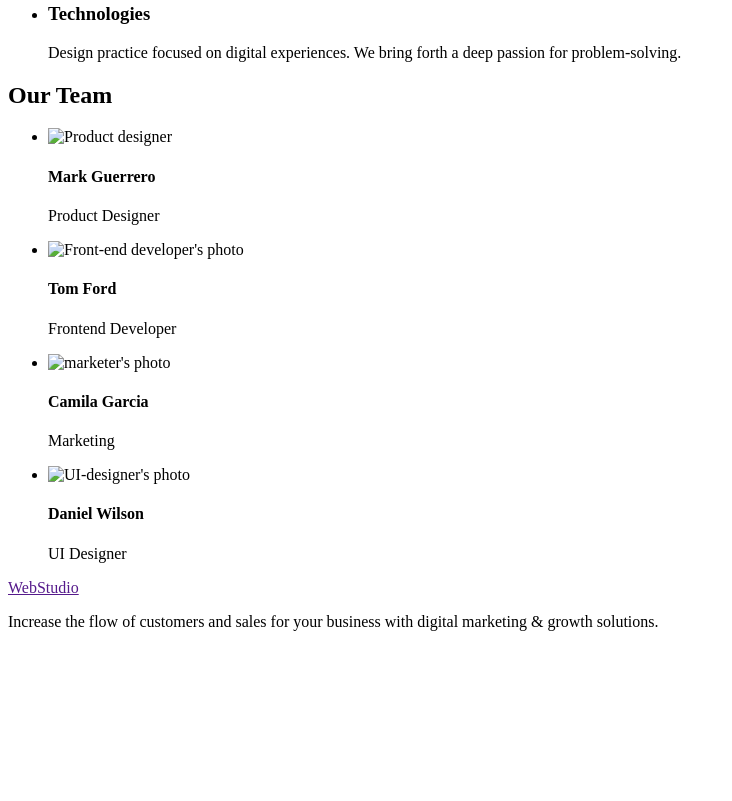
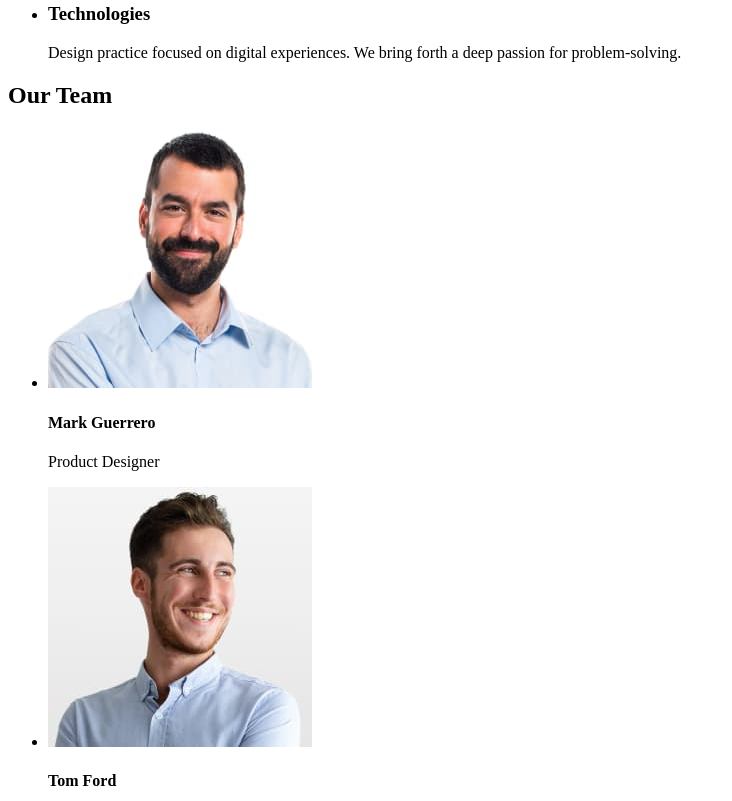
Before and after one commit to Marensfc/goit-markup-hw-01, a plain HTML site: page index.html in a window 1280 px wide. Shown: the part 479-1280 px from the top of the page, without its empty margins (0-732 px from the left). Before the commit the page ends 1126 px from the top, so only its background shows below. Drawn offline with Linux system fonts and the light colour scheme; the site is published under a folder, as on GitHub Pages, so addresses that start at the root find nothing.

Commit message:
Correcting images errors

```diff
--- a/index.html
+++ b/index.html
@@ -65,8 +65,8 @@
         <ul>
           <li>
             <img
-              src="/images/team-product.jpg"
-              alt="Product designer"
+              src="./images/team-product.jpg"
+              alt="Product designer's photo"
               width="264"
             />
             <h4>Mark Guerrero</h4>
@@ -74,7 +74,7 @@
           </li>
           <li>
             <img
-              src="/images/team-frontend.jpg"
+              src="./images/team-frontend.jpg"
               alt="Front-end developer's photo"
               width="264"
             />
@@ -83,7 +83,7 @@
           </li>
           <li>
             <img
-              src="/images/team-marketing.jpg"
+              src="./images/team-marketing.jpg"
               alt="marketer's photo"
               width="264"
             />
@@ -91,7 +91,11 @@
             <p>Marketing</p>
           </li>
           <li>
-            <img src="/images/team-ui.jpg" alt="UI-designer's photo" width="264" />
+            <img
+              src="./images/team-ui.jpg"
+              alt="UI-designer's photo"
+              width="264"
+            />
             <h4>Daniel Wilson</h4>
             <p>UI Designer</p>
           </li>
```
